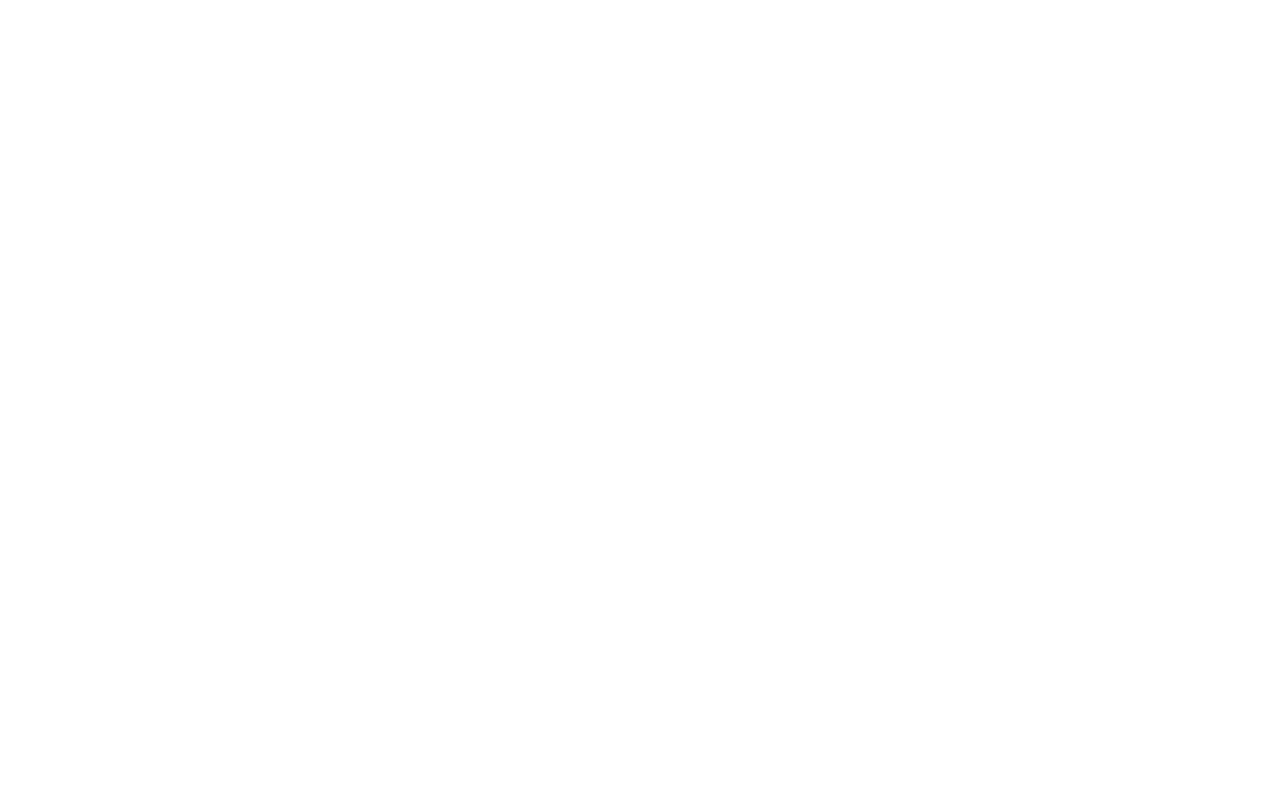
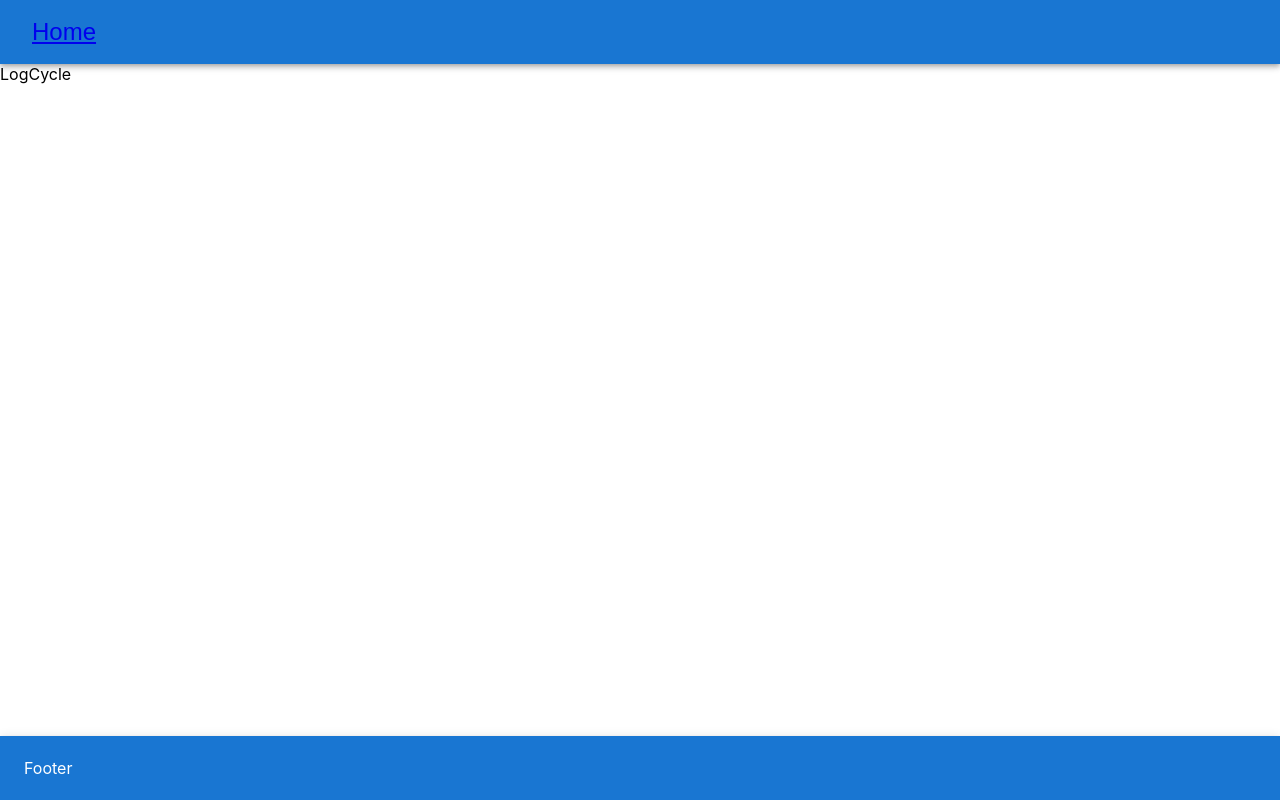
Before and after one commit to Fiedler12/OpenLogWebApp, a React (Create React App) app: page /login in a window 1280 px wide. Before the commit this address had no page. Built offline with nearby package versions, Linux system fonts and the light colour scheme.

Commit message:
before login page

```diff
--- a/package.json
+++ b/package.json
@@ -16,8 +16,9 @@
     "@types/react-dom": "^17.0.13",
     "react": "^17.0.2",
     "react-dom": "^17.0.2",
+    "react-google-login": "^5.2.2",
     "react-router-dom": "^6.2.2",
-    "react-scripts": "5.0.0",
+    "react-scripts": "^5.0.0",
     "typescript": "^4.6.2",
     "web-vitals": "^2.1.4"
   },
--- a/src/App.tsx
+++ b/src/App.tsx
@@ -3,6 +3,7 @@ import { AboutUs } from './pages/AboutUs';
 import { Home } from './pages/Home';
 import { Layout } from './pages/Layout';
 import {LogCycle} from './pages/LogCycle' ;
+import {LoginPage} from './pages/LoginPage';
 
 //testing push
 function App() {
@@ -13,6 +14,7 @@ function App() {
           <Route index element={<Home />} />
           <Route path="about-us" element={<AboutUs />} />
           <Route path="log-cycle" element={<LogCycle />} />
+          <Route path="login" element={<LoginPage />} />
 
         </Route>
       </Routes>
--- /dev/null
+++ b/src/pages/LoginPage.tsx
@@ -0,0 +1,7 @@
+import React from 'react'
+
+export const LoginPage = () => {
+  return (
+    <div>LogCycle</div>
+  )
+}
```
Also changed, not shown: 1 other file (tests, documents, lock files or other folders).
